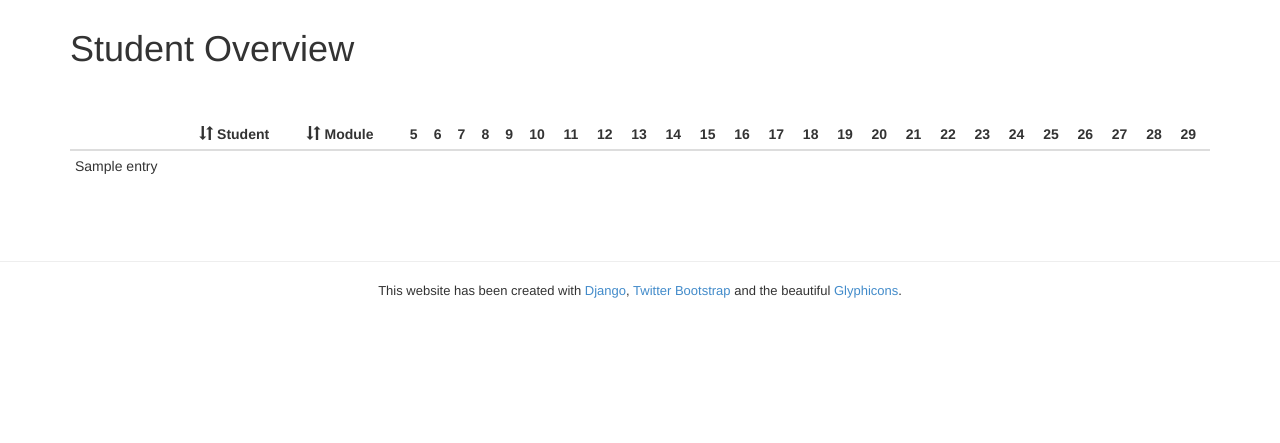
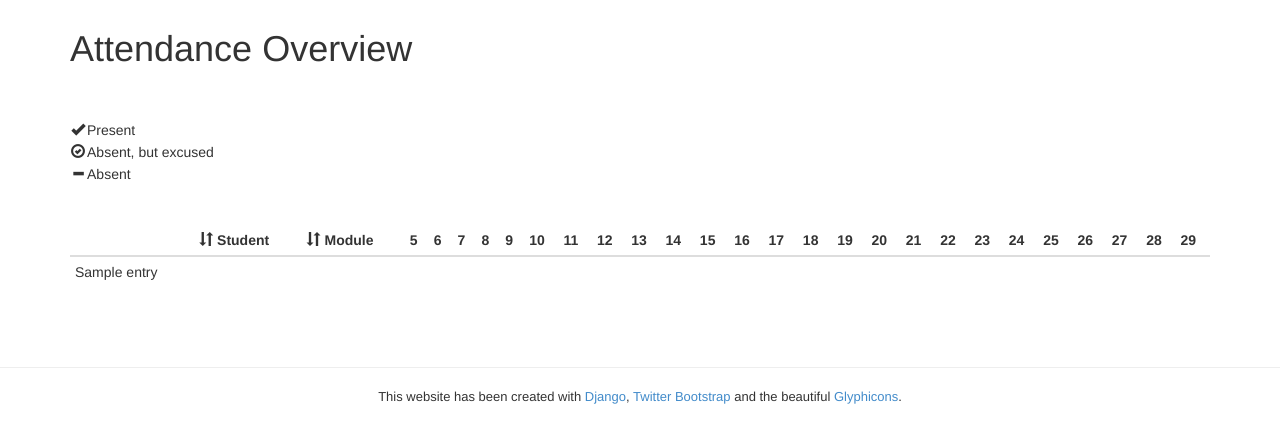
Before and after one commit to tobi2006/mysds, a Django app: template templates/all_attendances.html in a window 1280 px wide. Shown: the part 51-494 px from the top of the page. Run offline with Django 3.2, Linux system fonts and the light colour scheme; the template is opened without the code that fills it: most values are stand-ins (such as "Sample title", 1, 10 or a date in 2020); parts of the project's set-up code (start-up, migrations or seed data) failed here and were passed over; some libraries are stand-ins or nearby versions.

Commit message:
Small change to all attendances template

```diff
--- a/templates/all_attendances.html
+++ b/templates/all_attendances.html
@@ -5,8 +5,36 @@
 
 {% block content %}
 
-<h1>Student Overview</h1>
+<h1>Attendance Overview</h1>
 
+<br><br>
+
+<table>
+    <tr>
+        <td>
+            <span class="glyphicon glyphicon-ok"></span>
+        </td>
+        <td>
+            Present
+        </td>
+    </tr>
+    <tr>
+        <td>
+            <span class="glyphicon glyphicon-ok-circle"></span>
+        </td>
+        <td>
+            Absent, but excused
+        </td>
+    </tr>
+    <tr>
+        <td>
+            <span class="glyphicon glyphicon-minus"></span>
+        </td>
+        <td>
+            Absent
+        </td>
+    </tr>
+</table>
 <br><br>
 
 <table id="sortable_table" class="table table-hover table-sortable table-condensed">
```
